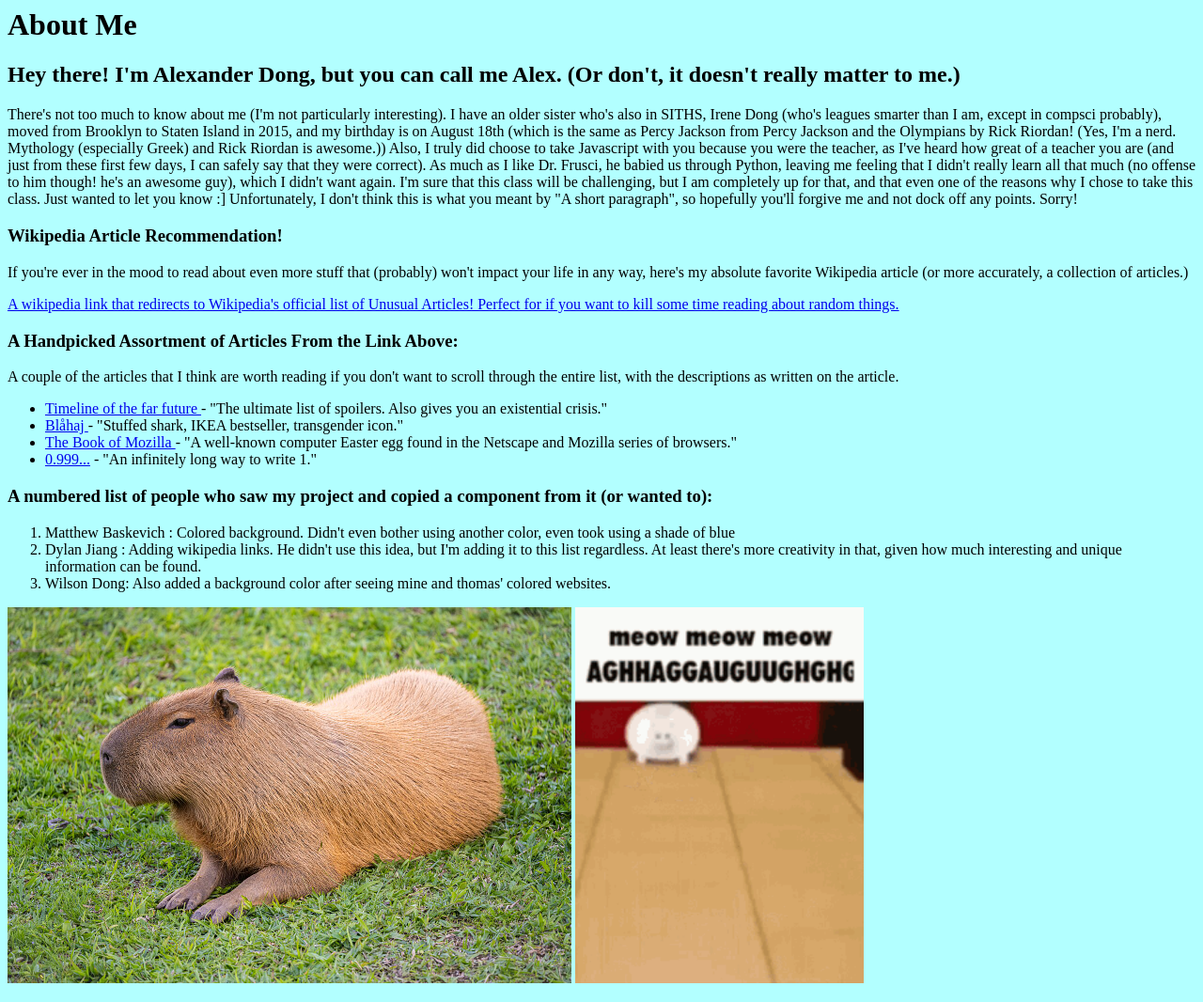
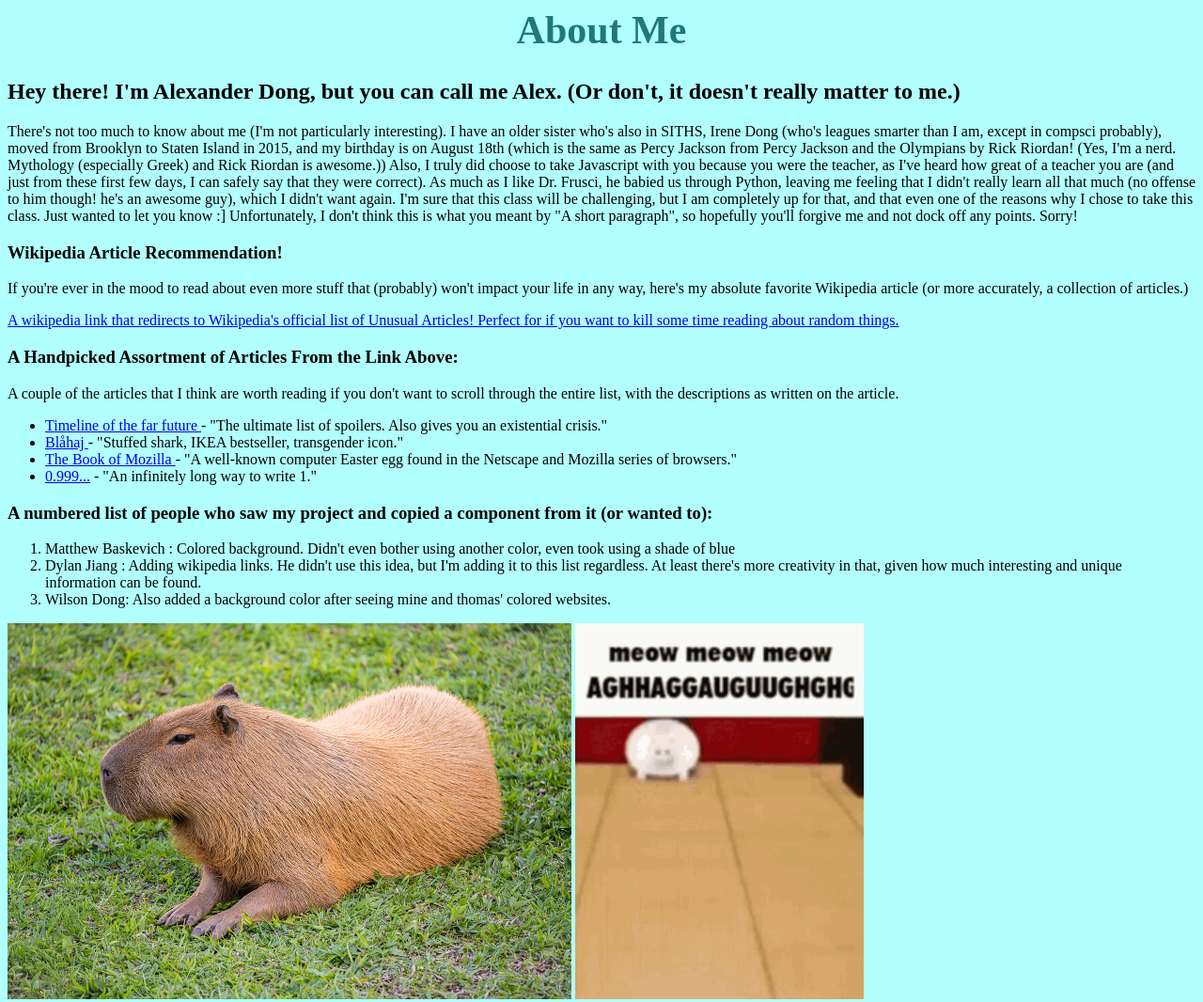
Before and after one commit to staten-island-tech/intro-to-html-AlexanderDong09, a plain HTML site: page index.html in a window 1280 px wide. Shown: the whole page at 94% size. Drawn offline with Linux system fonts and the light colour scheme.

Commit message:
css stff

```diff
--- a/index.html
+++ b/index.html
@@ -2,9 +2,10 @@
   <head>
     <meta charset="UTF-8" />
     <meta name="viewport" content="width=device-width, initial-scale=1.0" />
+    <link rel="stylesheet" href="style.css" />
     <title>About Me Project -- Whalen</title>
   </head>
-  <body style="background-color: #b2ffff">
+  <body>
     <h1>About Me</h1>
     <h2>
       Hey there! I'm Alexander Dong, but you can call me Alex. (Or don't, it
@@ -48,7 +49,7 @@
       article.
     </p>
     <ul>
-      <li>
+      <li class="farfuturelink">
         <a href="https://en.wikipedia.org/wiki/Timeline_of_the_far_future"
           >Timeline of the far future
         </a>
@@ -94,7 +95,6 @@
       alt="capybara! :D"
       style="width: 600px; height: 400px"
     />
-    <!-- If this doesn't work, remember to switch back to "img/capy.jpg" -->
     <img
       src="meow.gif"
       alt="A notably rotund cat running forward towards the
--- /dev/null
+++ b/style.css
@@ -0,0 +1,8 @@
+body{
+    background-color: #b2ffff;
+}
+h1{
+    text-align: center;
+    font-size: 42px;
+    color: #207878;
+}
```
